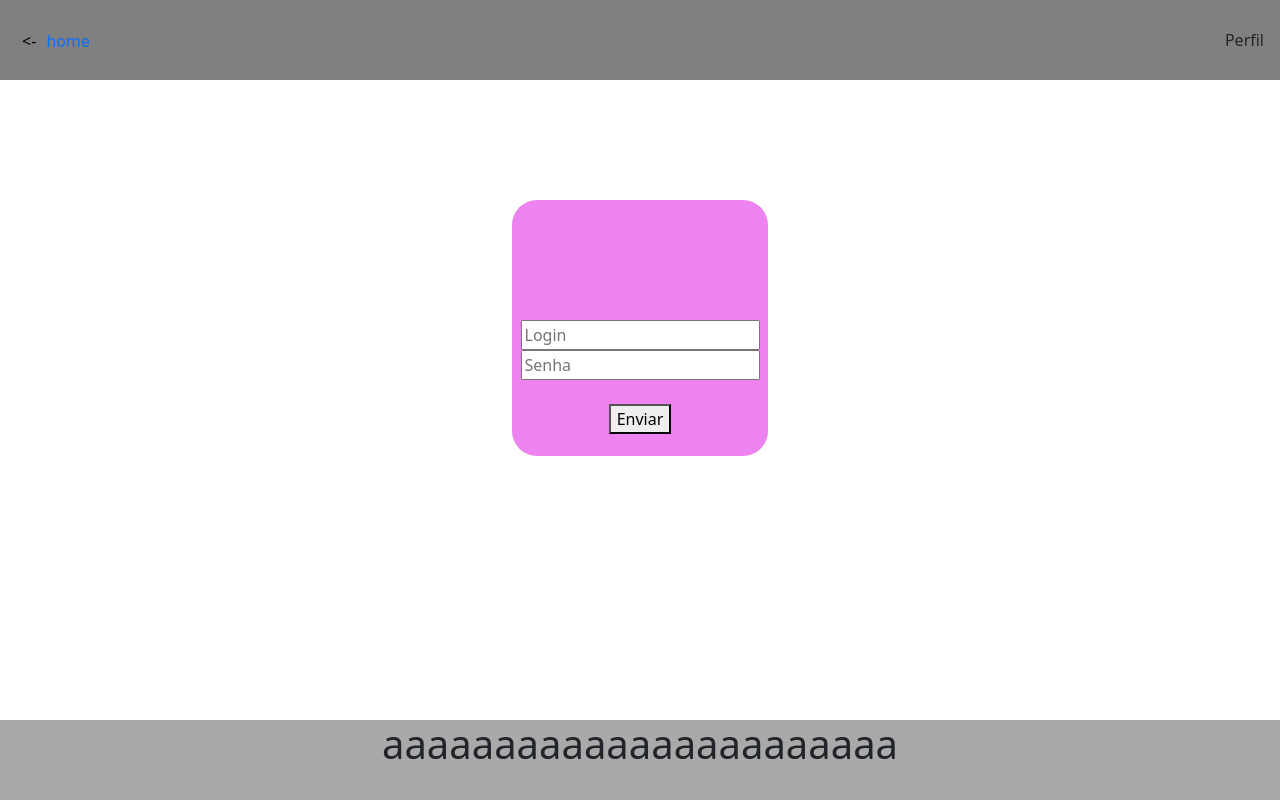
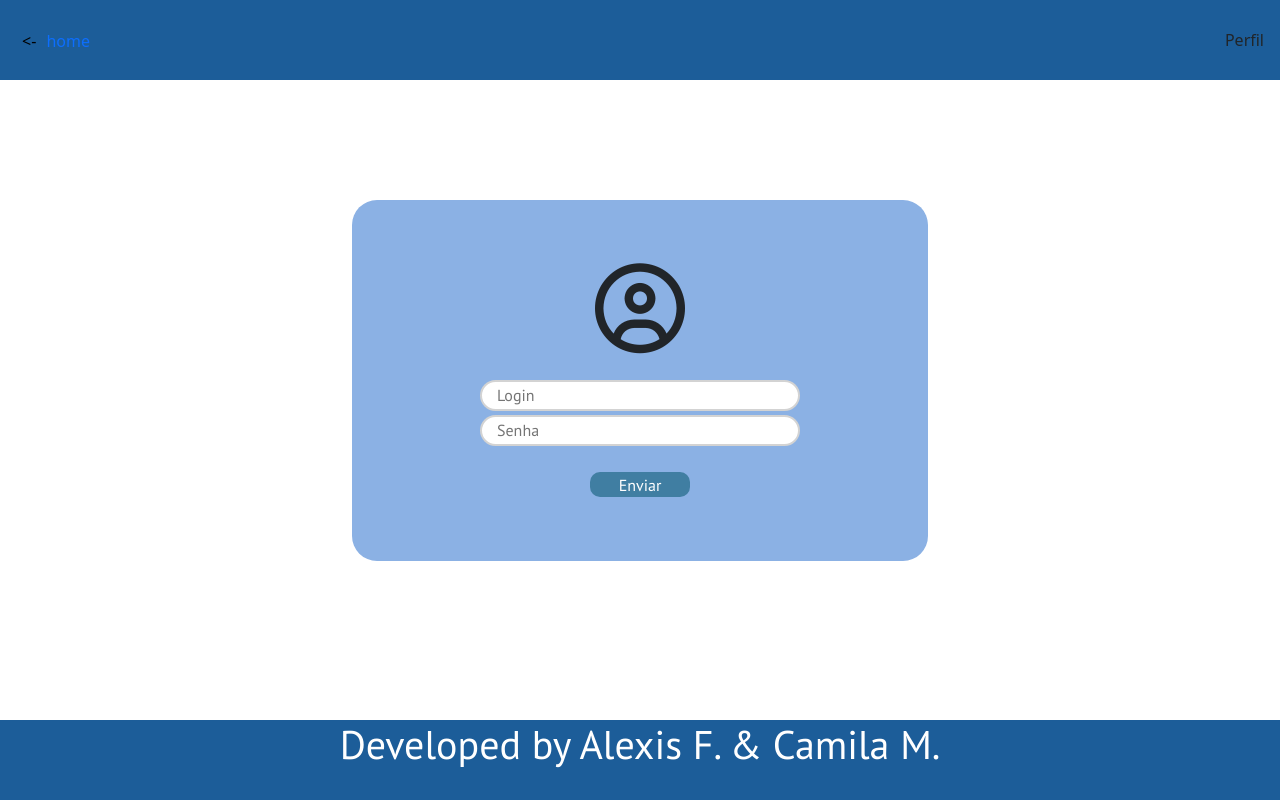
Before and after one commit to CamilaMatos/SGP, a PHP site: page /SGP/ in a window 1280 px wide. Run offline with PHP 8.4, Linux system fonts and the light colour scheme; some libraries are stand-ins or nearby versions.

Commit message:
Adaptações de css na página de login

```diff
--- a/css/style.css
+++ b/css/style.css
@@ -39,7 +39,8 @@ header {
 
     line-height: 10vh;
     border-bottom: 4px;
-    background-color: grey;
+    background-color: #1C5D99;
+
 }
 
 footer {
@@ -50,9 +51,13 @@ footer {
     padding-right: 2vh;
 
     line-height: 10vh;
-    background-color: darkgrey;
+    background-color: #1C5D99;
 
     vertical-align: middle;
+
+    color: white;
+    font-family: 'PT Sans', sans-serif;
+    font-size: 12px;
 }
 
 main {
@@ -74,13 +79,15 @@ body {
     border-radius: 25px;
     border-width: 3px;
     border-color: red;
-    background-color: violet;
+    background-color: #8bb1e4;
     text-align: center;
     justify-content: center;
-    height: 32vh;
-    width: 20vw;
-    padding-top: 15vh;
-    margin-left: 40vw;
+    height: fit-content;
+    width: 45vw;
+    margin-left: auto;
+    margin-right: auto;
+    padding-top: 5vw;
+    padding-bottom: 5vw;
 }
 
 .mainForm {
@@ -252,3 +259,41 @@ table {
     width: 54.6vw;
     height: 20vh;
 }
+
+.loginInput {
+    line-height: 25px;
+    border-radius: 2vh;
+    width: 25vw;
+    padding-left: 15px;
+    border-style: solid;
+    border-color: lightgray;
+    border-width: 2px;
+    margin: 2px;
+    font-family: 'PT Sans', sans-serif;
+}
+
+.submitButton {
+    border-radius: 10px;
+    border-width: 0;
+    width: 100px;
+    height: 25px;
+    background-color: #407EA2;
+    color: white;
+    transition: 20ms;
+    font-family: 'PT Sans', sans-serif;
+}
+
+.submitButton:hover {
+    border-radius: 10px;
+    width: 100px;
+    height: 25px;
+    background-color: #124372;
+    cursor: pointer;
+    transform: scale(1.10);
+    transition: 20ms;
+}
+
+.loginIcon {
+    font-size: 90px;
+    font-weight: lighter;
+}
--- a/footer.php
+++ b/footer.php
@@ -1,3 +1,3 @@
 <footer>
-    <h1>aaaaaaaaaaaaaaaaaaaaaaa<h1>
+    <h1>Developed by Alexis F. & Camila M.<h1>
 </footer>
--- a/index.php
+++ b/index.php
@@ -21,6 +21,11 @@ include "configs/conecta.php";
     <link rel="stylesheet" href="css/sweetalert2.min.css">
     <link rel="stylesheet" href="css/datatables.min.css">
     <link rel="stylesheet" href="css/summernote-lite.min.css">
+    <link rel="preconnect" href="https://fonts.googleapis.com">
+    <link rel="preconnect" href="https://fonts.googleapis.com">
+    <link rel="preconnect" href="https://fonts.googleapis.com">
+    <link rel="preconnect" href="https://fonts.gstatic.com" crossorigin>
+    <link href="https://fonts.googleapis.com/css2?family=PT+Sans&display=swap" rel="stylesheet">
 
     <link rel="shortcut icon" href="images/icone.png">
 
@@ -33,6 +38,8 @@ include "configs/conecta.php";
     <script src="js/parsley.min.js"></script>
     <script src="js/summernote-lite.min.js"></script>
     <script src="js/summernote-pt-BR.js"></script>
+    <script src="https://kit.fontawesome.com/4af1129b29.js" crossorigin="anonymous"></script>
+
 </head>
 
 <body>
--- a/pages/login.php
+++ b/pages/login.php
@@ -25,12 +25,15 @@ if ($_POST) {
 
     <form action="pages/login" method="POST">
         <div class="formulario">
-
-            <input type="text" placeholder="Login" id="login" name="login">
-            <input type="password" placeholder="Senha" id="password" name="password">
+            <i class="fa-regular fa-circle-user loginIcon"></i>
             <br>
             <br>
-            <button type="submit">Enviar</button>
+            <input type="text" placeholder="Login" id="login" name="login" class="loginInput">
+            <br>
+            <input type="password" placeholder="Senha" id="password" name="password" class="loginInput">
+            <br>
+            <br>
+            <button type="submit" class="submitButton">Enviar</button>
 
         </div>
     </form>
```
